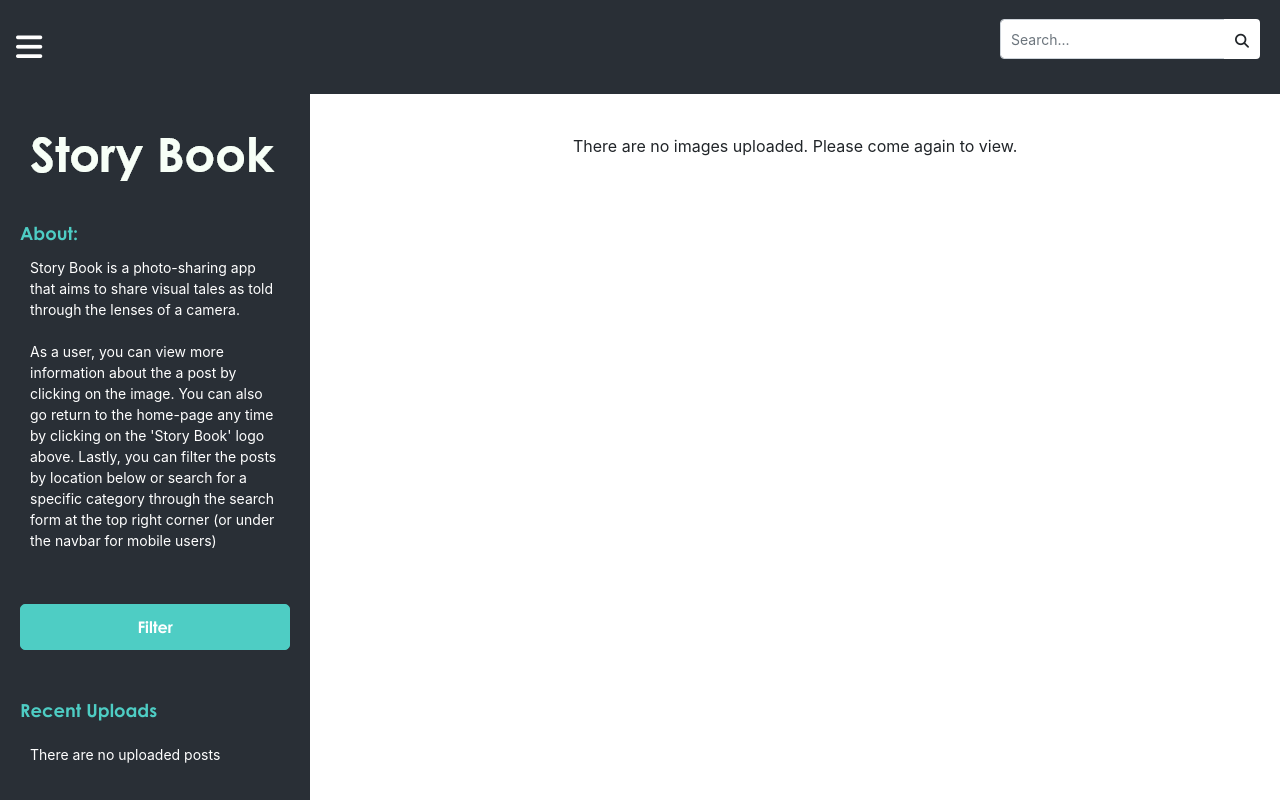
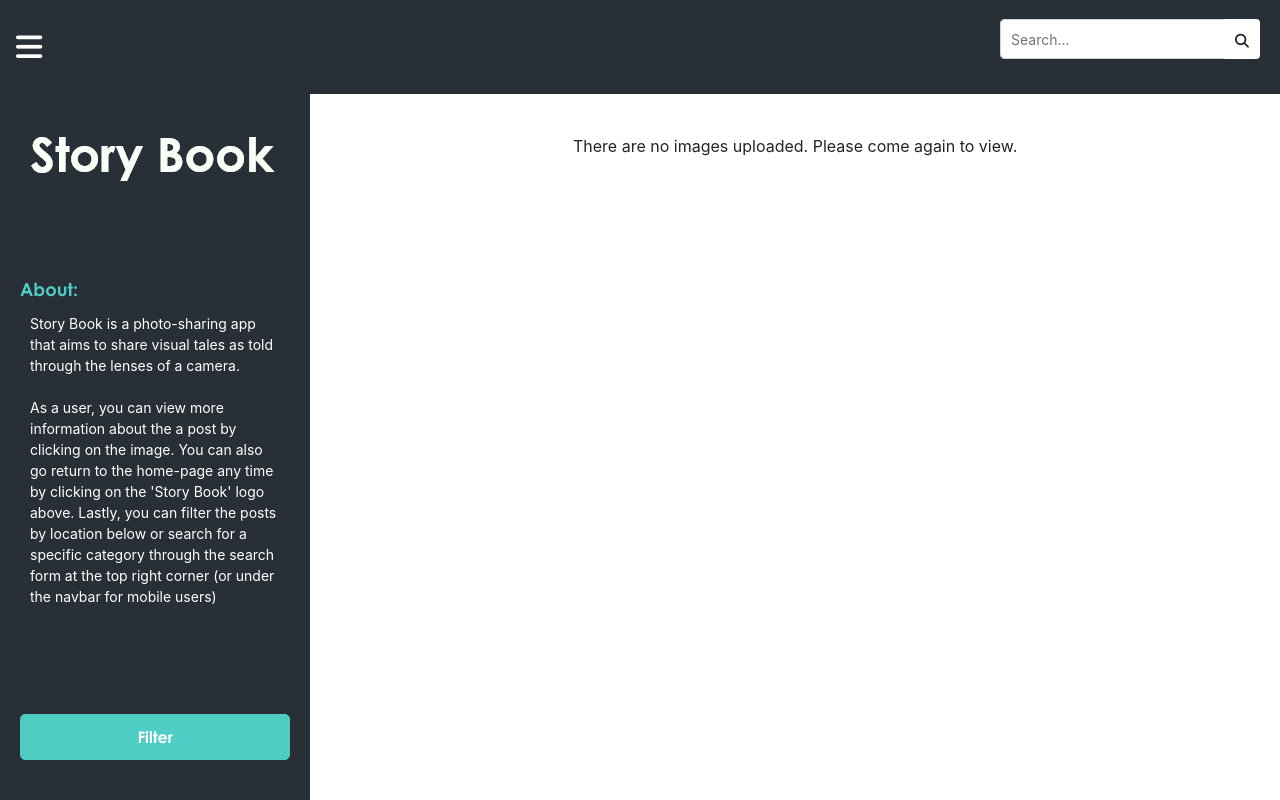
Before and after one commit to g90tony/story-book, a Django app: page / in a window 1280 px wide. Run offline with Django 3.2, Linux system fonts and the light colour scheme; some libraries are stand-ins or nearby versions.

Commit message:
removed recent post section
made edits on about section

```diff
--- a/posts/templates/base.html
+++ b/posts/templates/base.html
@@ -28,7 +28,9 @@
       </div>
       <div id="sidebar">
         <div class="user-info-container">
-          <img src="{% static 'images/logo.png' %}" alt="logo" class="logo" />
+          <a href="{% url 'posts:Home' %}">
+            <img src="{% static 'images/logo.png' %}" alt="logo" class="logo" />
+          </a>
         </div>
         <div class="user-bio-container">
           <p class="sidebar-label">About:</p>
@@ -46,18 +48,6 @@
         </div>
         <div class="upload-button-container">
           <button class="upload-button">Filter</button>
-        </div>
-        <div class="recent-posts">
-          <p class="sidebar-label">Recent Uploads</p>
-          <div class="recent-posts-grid">
-            {% if recent %} {% for post in recent %}
-            <img src="post.img_url" alt="post.title" class="recent-post" />
-            {% endfor %} {% else %}
-            <p class="w-100 user-bio-text text-center">
-              There are no uploaded posts
-            </p>
-            {% endif %}
-          </div>
         </div>
       </div>
       <div class="search-bar-container">
```
